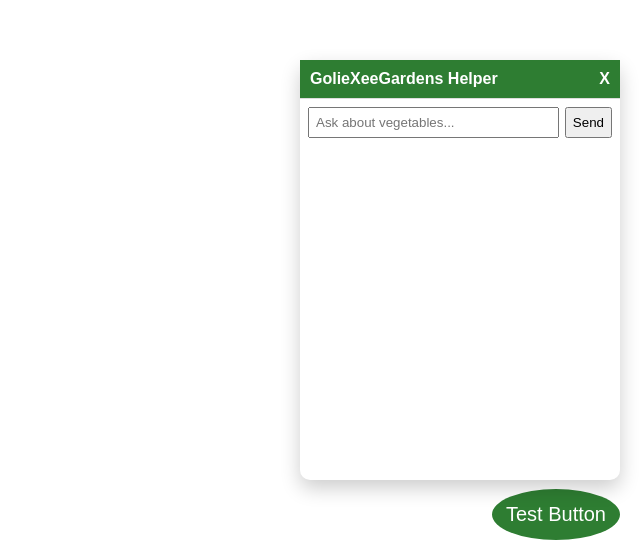
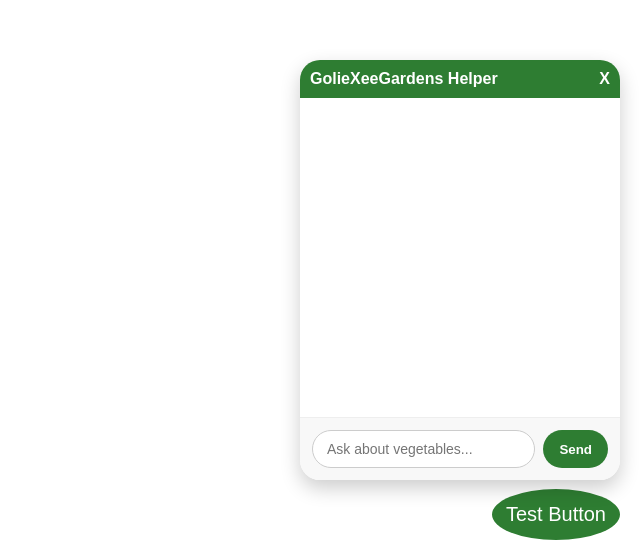
Before and after one commit to LeeBoy-Hmong/chatbot, a plain HTML site: page frontend/skeleton.html in a window 1280 px wide. Shown: the part 240-800 px from the top of the page, without its empty margins (640-1280 px from the left). Drawn offline with Linux system fonts and the light colour scheme.

Commit message:
Round out the corners of the box & moved chat bot down

```diff
--- a/frontend/skeleton.html
+++ b/frontend/skeleton.html
@@ -15,7 +15,7 @@
             <span id="close-chat"> X </span>
         </div>
 
-        <div id="chat-message"></div>
+        <div id="chat-messages"></div>
 
         <div id="chat-input-area">
             <input type="text" id="chat-input" placeholder="Ask about vegetables..." />
--- a/frontend/style.css
+++ b/frontend/style.css
@@ -23,10 +23,11 @@ body {
   width: 320px;
   height: 420px;
   background: white;
-  border-radius: 10px;
+  border-radius: 20px; /*adjust the roundness of the box*/
   box-shadow: 0 8px 20px rgba(0,0,0,0.2);
   display: flex;
   flex-direction: column;
+  overflow: hidden;
 }
 
 .hidden {
@@ -46,7 +47,7 @@ body {
 /* Messages */
 #chat-messages {
   flex: 1;
-  padding: 10px;
+  padding: 15px;
   overflow-y: auto;
   font-size: 14px;
 }
@@ -54,15 +55,36 @@ body {
 /* Input area */
 #chat-input-area {
   display: flex;
-  padding: 8px;
-  border-top: 1px solid #ddd;
+  padding: 12px;
+  background: #f8f8f8;
+  border-top: 1px solid #eee;
 }
 
 #chat-input {
   flex: 1;
-  padding: 6px;
+  padding: 10px 14px;
+  border-radius: 25px;   /* rounded pill */
+  border: 1px solid #ccc;
+  outline: none;
+  font-size: 14px;
+}
+
+#chat-input:focus {
+  border-color: #2e7d32;
 }
 
 #send-btn {
-  margin-left: 6px;
+  margin-left: 8px;
+  padding: 10px 16px;
+  border-radius: 25px;
+  border: none;
+  background: #2e7d32;
+  color: white;
+  cursor: pointer;
+  font-weight: 600;
+  transition: 0.2s ease;
 }
+
+#send-btn:hover {
+  background: #256628;
+}
```
